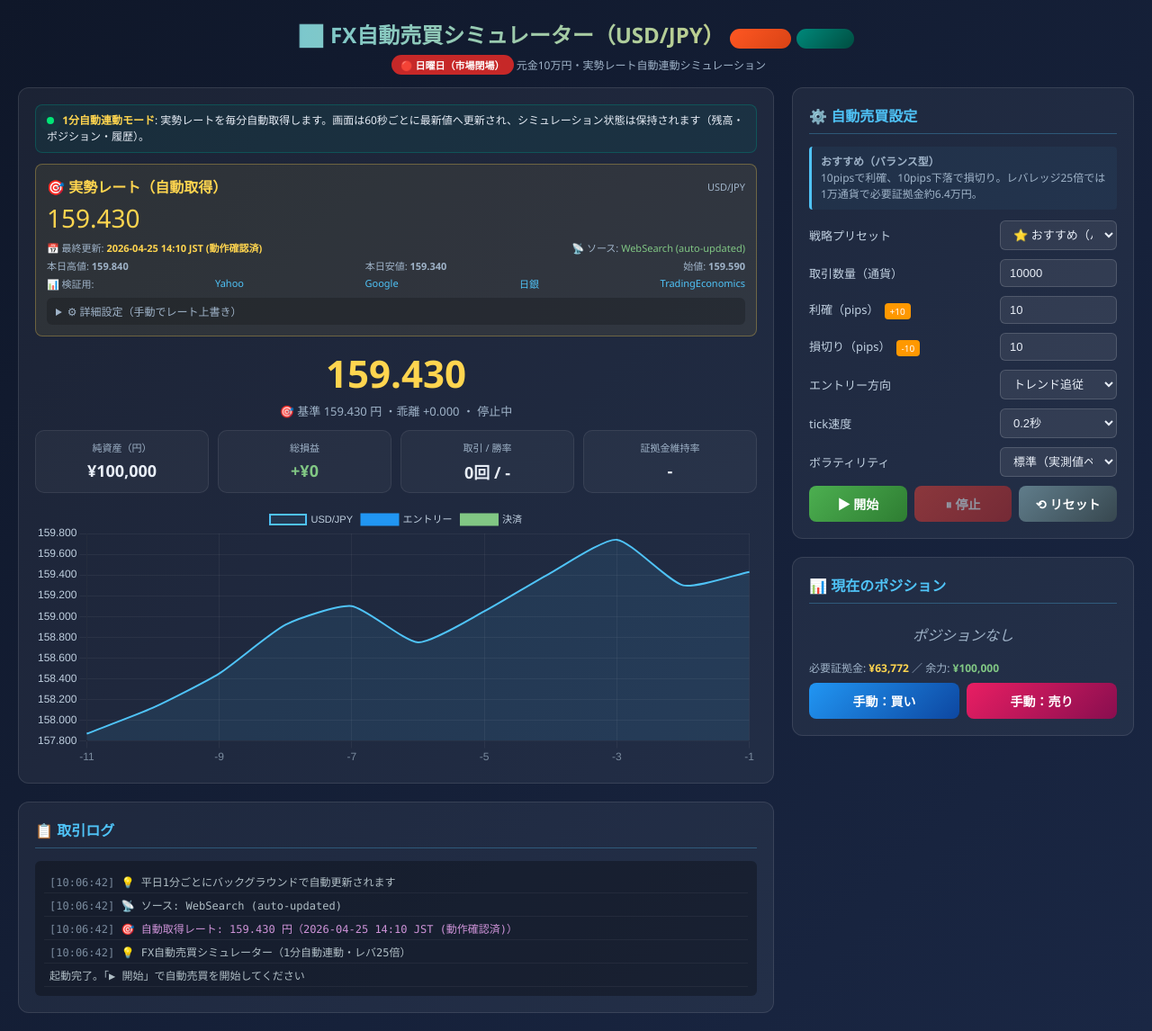
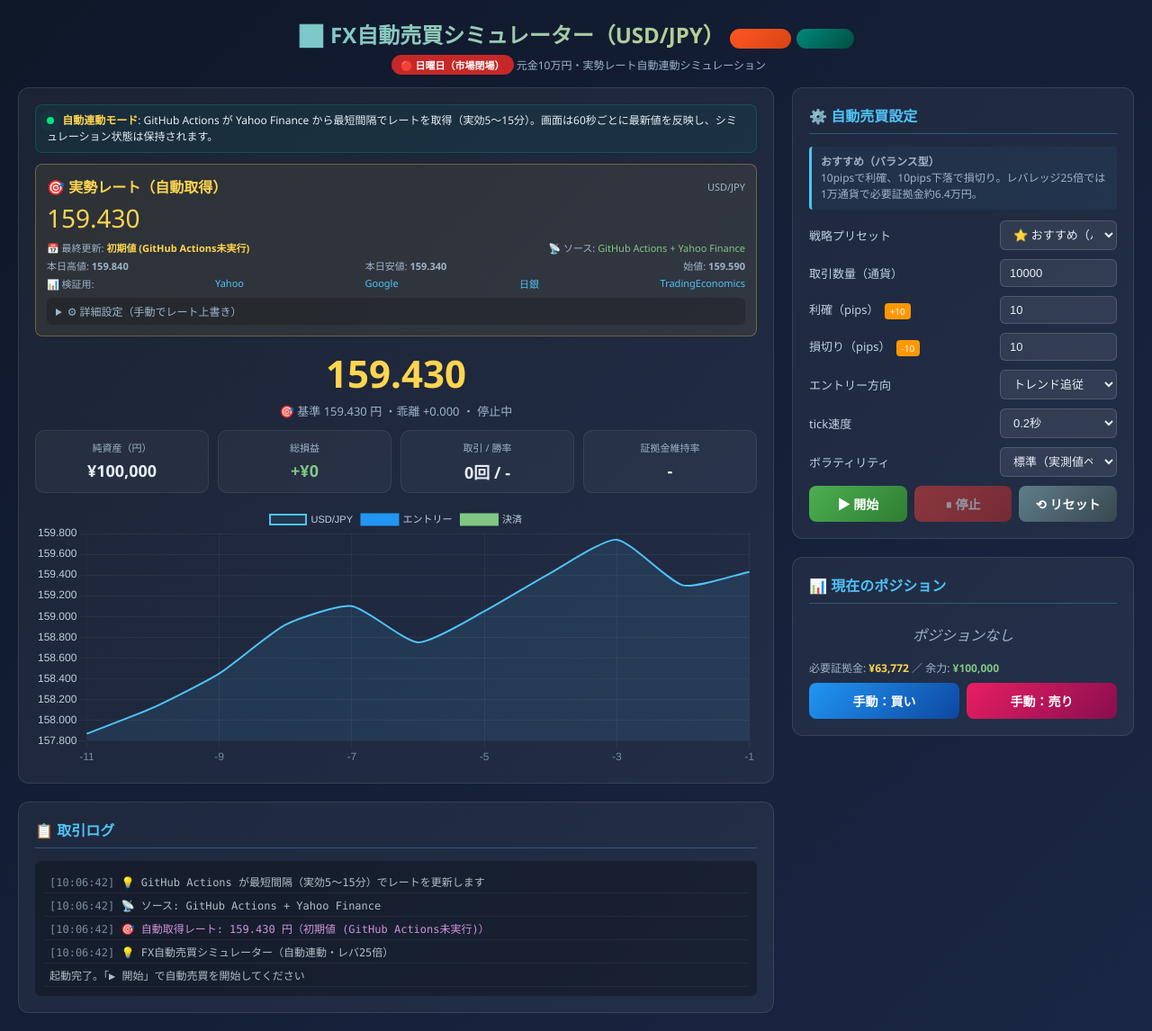
Before and after one commit to igo-risyo/fx.html, a plain HTML site: page index.html in a window 1280 px wide. Shown: the whole page at 90% size. Drawn offline with nearby package versions, Linux system fonts and the light colour scheme.

Commit message:
Update index.html

```diff
--- a/index.html
+++ b/index.html
@@ -224,7 +224,7 @@
     <div class="panel">
       <div class="info-banner">
         <span class="pulse"></span>
-        <b>1分自動連動モード</b>: 実勢レートを毎分自動取得します。画面は60秒ごとに最新値へ更新され、シミュレーション状態は保持されます（残高・ポジション・履歴）。
+        <b>自動連動モード</b>: GitHub Actions が Yahoo Finance から最短間隔でレートを取得（実効5〜15分）。画面は60秒ごとに最新値を反映し、シミュレーション状態は保持されます。
       </div>
 
       <!-- ============================================================
@@ -233,11 +233,12 @@
            手動編集はしないでください。
            ============================================================ -->
       <script>
-        // 自動更新される定数（scheduled task が書き換える）
+        // 自動更新される定数（GitHub Actions が書き換える）
+        // .github/workflows/update-rate.yml を参照
         window.FX_AUTO = {
           rate: 159.43,
-          updatedAt: '2026-04-25 14:10 JST (動作確認済)',
-          source: 'WebSearch (auto-updated)',
+          updatedAt: '初期値 (GitHub Actions未実行)',
+          source: 'GitHub Actions + Yahoo Finance',
           dayHigh: 159.84,
           dayLow: 159.34,
           dayOpen: 159.59,
@@ -914,10 +915,10 @@ function scheduleAutoReload() {
     state.price = AUTO.rate;
     state.prevPrice = AUTO.rate;
     preloadHistory();
-    addLog('💡 FX自動売買シミュレーター（1分自動連動・レバ25倍）', 'log-info');
+    addLog('💡 FX自動売買シミュレーター（自動連動・レバ25倍）', 'log-info');
     addLog(`🎯 自動取得レート: ${AUTO.rate.toFixed(3)} 円（${AUTO.updatedAt}）`, 'log-real');
     addLog(`📡 ソース: ${AUTO.source}`, 'log-info');
-    addLog('💡 平日1分ごとにバックグラウンドで自動更新されます', 'log-info');
+    addLog('💡 GitHub Actions が最短間隔（実効5〜15分）でレートを更新します', 'log-info');
   }
 
   updatePriceUI();
```
